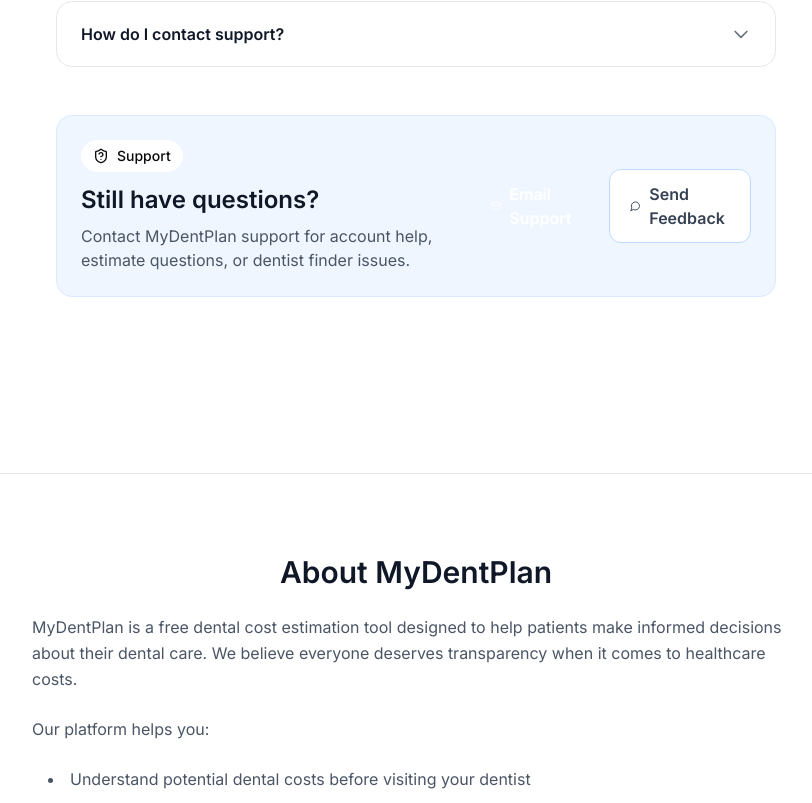
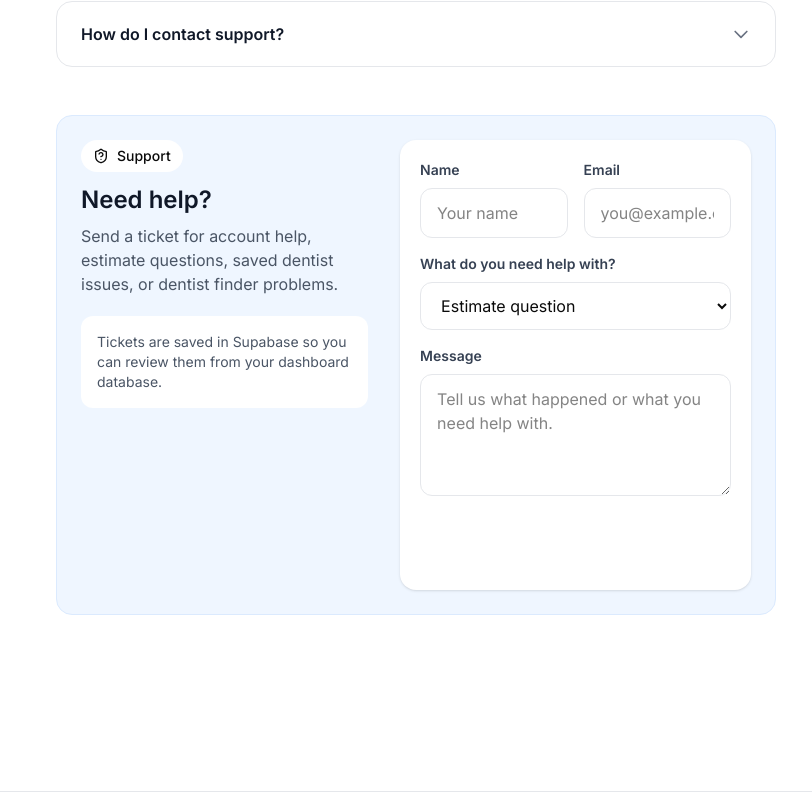
Before and after one commit to amralius/mydentplanmain, a React (Vite) app: page /faq in a window 1280 px wide. Shown: the part 1117-1920 px from the top of the page, without its empty margins (224-1036 px from the left). Built offline with nearby package versions, Linux system fonts and the light colour scheme; no server answers.

Commit message:
Add support ticket form

```diff
--- a/src/app/components/FAQ.tsx
+++ b/src/app/components/FAQ.tsx
@@ -1,8 +1,14 @@
 import { useState } from 'react';
-import { Mail, MessageCircle, ShieldQuestion } from 'lucide-react';
+import { MessageCircle, Send, ShieldQuestion } from 'lucide-react';
+import { supabase } from '../../lib/supabase';
 
 export default function FAQ() {
   const [openIndex, setOpenIndex] = useState<number | null>(0);
+  const [supportName, setSupportName] = useState('');
+  const [supportEmail, setSupportEmail] = useState('');
+  const [supportTopic, setSupportTopic] = useState('Estimate question');
+  const [supportMessage, setSupportMessage] = useState('');
+  const [ticketStatus, setTicketStatus] = useState<'idle' | 'sending' | 'sent' | 'error'>('idle');
 
   const faqs = [
     {
@@ -31,9 +37,34 @@
     },
     {
       question: "How do I contact support?",
-      answer: "You can email support@mydentplan.com with questions about estimates, account access, saved plans, or issues using the dentist finder."
+      answer: "Use the support form below to create a ticket for estimate questions, account access, saved plans, or issues using the dentist finder."
     }
   ];
+
+  const handleSupportSubmit = async (event: React.FormEvent) => {
+    event.preventDefault();
+    setTicketStatus('sending');
+
+    const { error } = await supabase.from('support_tickets').insert({
+      name: supportName.trim(),
+      email: supportEmail.trim(),
+      topic: supportTopic,
+      message: supportMessage.trim(),
+      source: 'faq',
+    });
+
+    if (error) {
+      console.error(error);
+      setTicketStatus('error');
+      return;
+    }
+
+    setSupportName('');
+    setSupportEmail('');
+    setSupportTopic('Estimate question');
+    setSupportMessage('');
+    setTicketStatus('sent');
+  };
 
   return (
     <section id="faq" className="py-24 bg-white">
@@ -79,36 +110,103 @@
         </div>
 
         <div id="contact-support" className="mt-12 rounded-2xl border border-blue-100 bg-blue-50 p-6">
-          <div className="flex flex-col gap-6 md:flex-row md:items-center md:justify-between">
+          <div className="grid gap-8 lg:grid-cols-[0.9fr_1.1fr]">
             <div>
               <div className="mb-3 inline-flex items-center gap-2 rounded-full bg-white px-3 py-1.5 text-sm font-medium text-primary">
                 <ShieldQuestion className="h-4 w-4" />
                 Support
               </div>
               <h3 className="text-2xl font-semibold text-gray-900 mb-2">
-                Still have questions?
+                Need help?
               </h3>
               <p className="text-gray-600">
-                Contact MyDentPlan support for account help, estimate questions, or dentist finder issues.
+                Send a ticket for account help, estimate questions, saved dentist issues, or dentist finder problems.
               </p>
+              <div className="mt-5 rounded-xl bg-white p-4 text-sm text-gray-600">
+                Tickets are saved in Supabase so you can review them from your dashboard database.
+              </div>
             </div>
 
-            <div className="flex flex-col gap-3 sm:flex-row">
-              <a
-                href="mailto:support@mydentplan.com?subject=MyDentPlan%20Support"
-                className="inline-flex items-center justify-center gap-2 rounded-xl bg-primary px-5 py-3 font-semibold text-white transition hover:bg-blue-700"
+            <form onSubmit={handleSupportSubmit} className="rounded-2xl bg-white p-5 shadow-sm">
+              <div className="grid gap-4 sm:grid-cols-2">
+                <div>
+                  <label className="mb-2 block text-sm font-semibold text-gray-700">Name</label>
+                  <input
+                    value={supportName}
+                    onChange={(event) => setSupportName(event.target.value)}
+                    required
+                    className="w-full rounded-xl border border-gray-200 px-4 py-3 focus:outline-none focus:ring-2 focus:ring-primary"
+                    placeholder="Your name"
+                  />
+                </div>
+                <div>
+                  <label className="mb-2 block text-sm font-semibold text-gray-700">Email</label>
+                  <input
+                    type="email"
+                    value={supportEmail}
+                    onChange={(event) => setSupportEmail(event.target.value)}
+                    required
+                    className="w-full rounded-xl border border-gray-200 px-4 py-3 focus:outline-none focus:ring-2 focus:ring-primary"
+                    placeholder="you@example.com"
+                  />
+                </div>
+              </div>
+
+              <div className="mt-4">
+                <label className="mb-2 block text-sm font-semibold text-gray-700">What do you need help with?</label>
+                <select
+                  value={supportTopic}
+                  onChange={(event) => setSupportTopic(event.target.value)}
+                  className="w-full rounded-xl border border-gray-200 bg-white px-4 py-3 focus:outline-none focus:ring-2 focus:ring-primary"
+                >
+                  <option>Estimate question</option>
+                  <option>Account access</option>
+                  <option>Saved dentists</option>
+                  <option>Dentist finder</option>
+                  <option>Bug report</option>
+                  <option>Other</option>
+                </select>
+              </div>
+
+              <div className="mt-4">
+                <label className="mb-2 block text-sm font-semibold text-gray-700">Message</label>
+                <textarea
+                  value={supportMessage}
+                  onChange={(event) => setSupportMessage(event.target.value)}
+                  required
+                  rows={4}
+                  className="w-full rounded-xl border border-gray-200 px-4 py-3 focus:outline-none focus:ring-2 focus:ring-primary"
+                  placeholder="Tell us what happened or what you need help with."
+                />
+              </div>
+
+              {ticketStatus === 'sent' && (
+                <div className="mt-4 rounded-xl border border-green-200 bg-green-50 px-4 py-3 text-sm text-green-700">
+                  Ticket sent. Thanks, we saved your request.
+                </div>
+              )}
+
+              {ticketStatus === 'error' && (
+                <div className="mt-4 rounded-xl border border-red-200 bg-red-50 px-4 py-3 text-sm text-red-700">
+                  Could not send ticket yet. Make sure the support_tickets table exists in Supabase.
+                </div>
+              )}
+
+              <button
+                type="submit"
+                disabled={ticketStatus === 'sending'}
+                className="mt-5 inline-flex w-full items-center justify-center gap-2 rounded-xl bg-primary px-5 py-3 font-semibold text-white transition hover:bg-blue-700 disabled:bg-gray-300"
               >
-                <Mail className="h-4 w-4" />
-                Email Support
-              </a>
-              <a
-                href="mailto:support@mydentplan.com?subject=MyDentPlan%20Feedback"
-                className="inline-flex items-center justify-center gap-2 rounded-xl border border-blue-200 bg-white px-5 py-3 font-semibold text-gray-700 transition hover:bg-blue-50"
-              >
-                <MessageCircle className="h-4 w-4" />
-                Send Feedback
-              </a>
-            </div>
+                {ticketStatus === 'sending' ? (
+                  'Sending...'
+                ) : (
+                  <>
+                    <Send className="h-4 w-4" />
+                    Send Ticket
+                  </>
+                )}
+              </button>
+            </form>
           </div>
         </div>
       </div>
--- a/src/app/components/Footer.tsx
+++ b/src/app/components/Footer.tsx
@@ -13,15 +13,11 @@
   const planLinks = [
     { to: '/dashboard', label: 'Dashboard' },
     { to: '/calculator', label: 'Create Estimate' },
-    { to: '/symptom-checker', label: 'Save Symptom Check' },
-    { to: '/faq', label: 'About MyDentPlan' },
   ];
 
   const supportLinks = [
     { to: '/faq', label: 'FAQ' },
-    { to: '/faq#contact-support', label: 'Contact' },
-    { to: '/faq', label: 'How estimates work' },
-    { to: '/faq', label: 'Coverage questions' },
+    { to: '/faq#contact-support', label: 'Need Help?' },
     { to: '/privacy', label: 'Privacy Policy' },
     { to: '/terms', label: 'Terms' },
   ];
@@ -131,7 +127,7 @@
               Terms
             </Link>
             <Link to="/faq#contact-support" className="text-gray-400 transition-colors hover:text-white">
-              Contact
+              Need Help?
             </Link>
           </div>
         </div>
```
Also changed, not shown: 1 other file (tests, documents, lock files or other folders).
